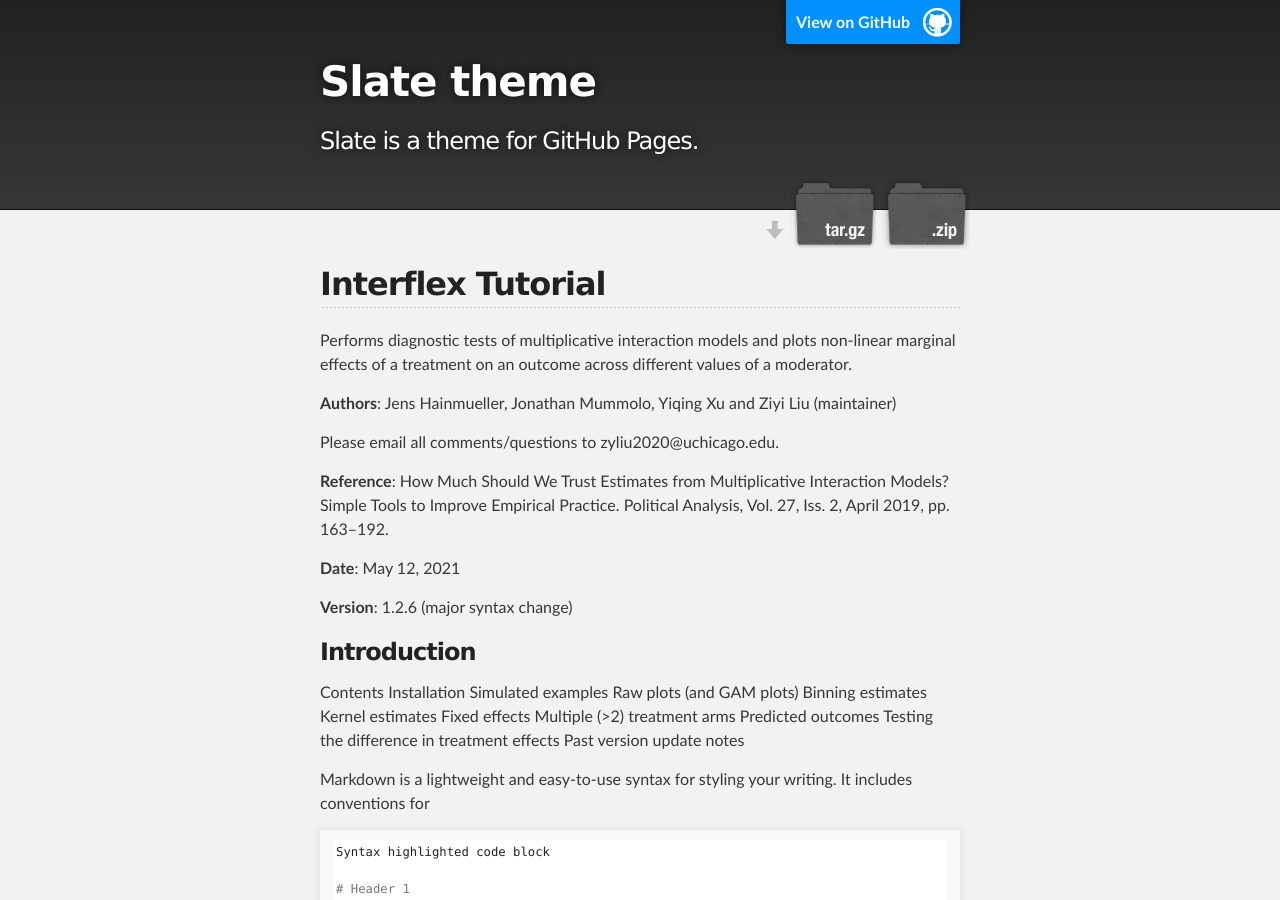
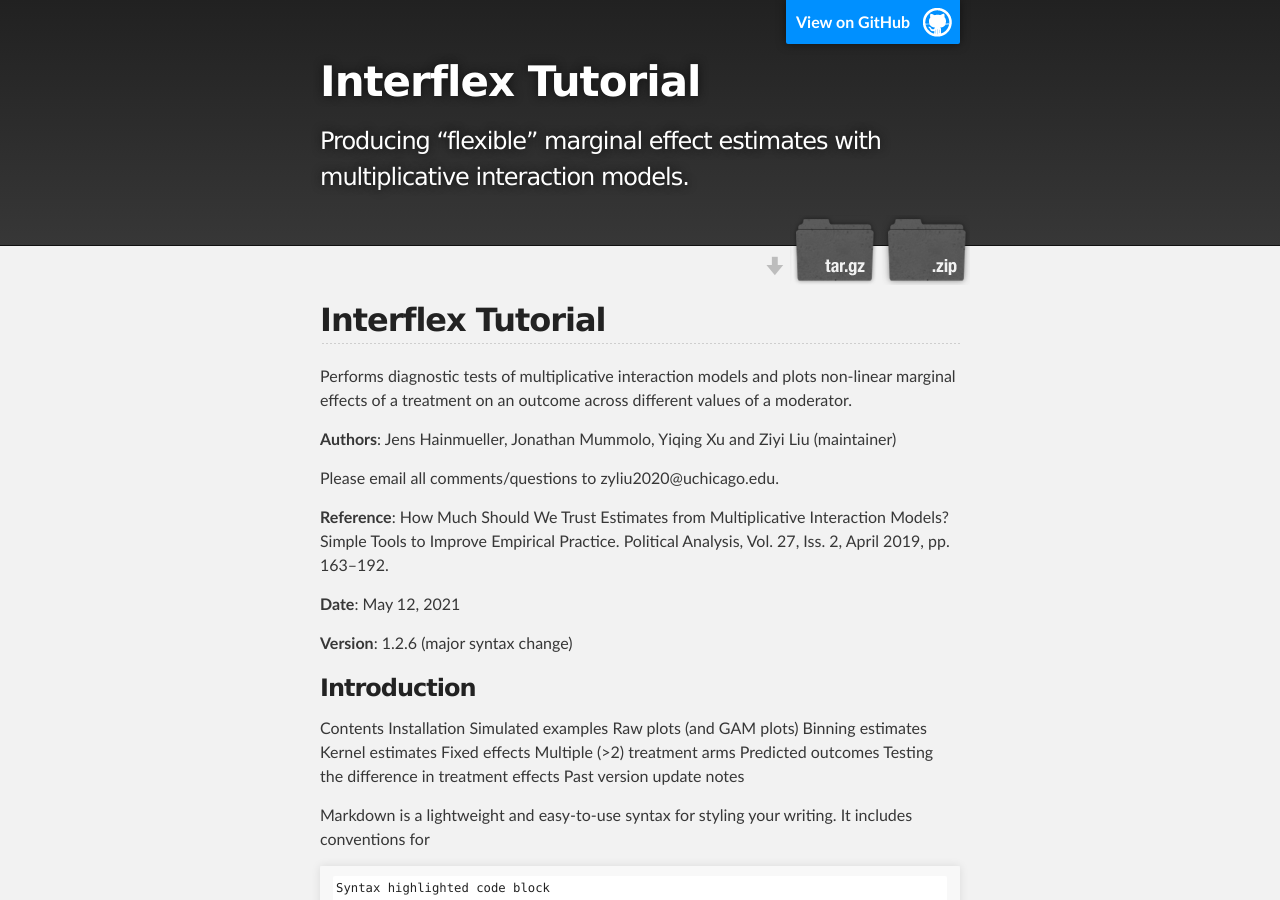
Before and after one commit to lzy318/Interflex-Tutorial, a Jekyll site: the page built from index.md, in a window 1280 px wide and 900 px high. Built offline with Jekyll 4.4.1, drawn with Linux system fonts in a browser that asks for light colours; our own code applies the rules of GitHub Pages for plain Markdown files; some of the changed text lies outside the part shown.

Commit message:
Update _config.yml

```diff
--- a/_config.yml
+++ b/_config.yml
@@ -1,5 +1,8 @@
-title: Slate theme
-description: Slate is a theme for GitHub Pages.
+title: Interflex Tutorial
+description: Producing “flexible” marginal effect estimates with multiplicative interaction models.
 show_downloads: true
 google_analytics:
 theme: jekyll-theme-slate
+github:
+  CRAN: https://cran.r-project.org/web/packages/interflex/index.html
+  Github: https://github.com/xuyiqing/interflex
```
